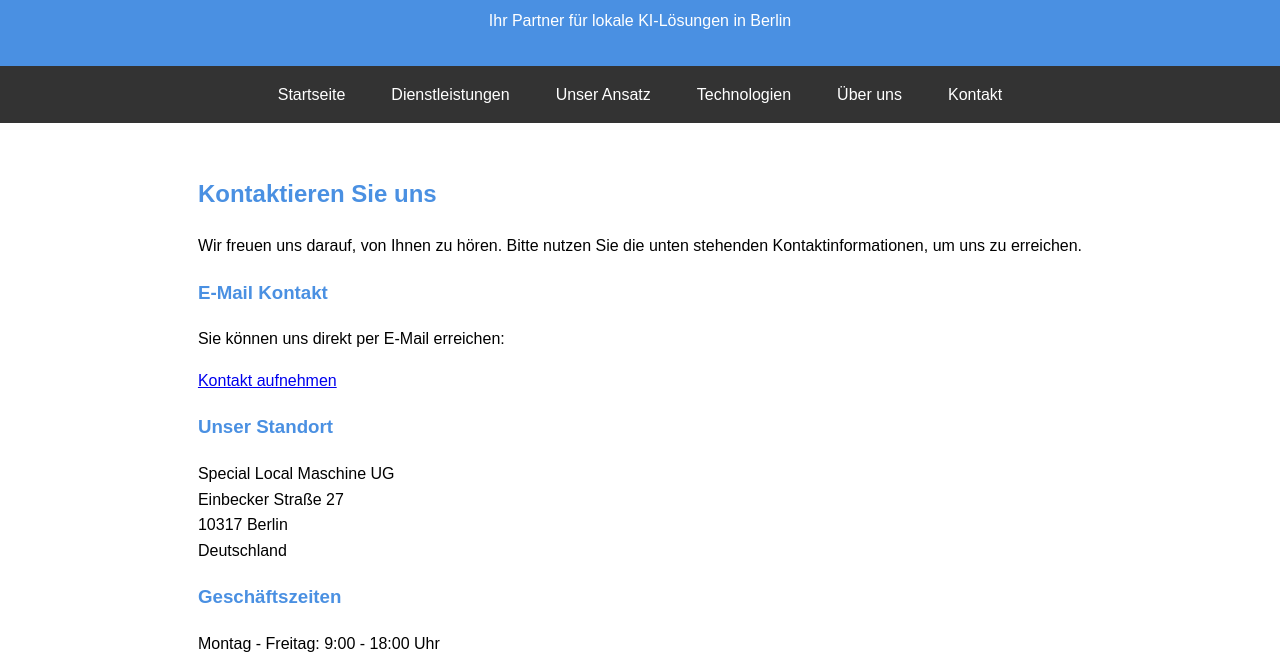
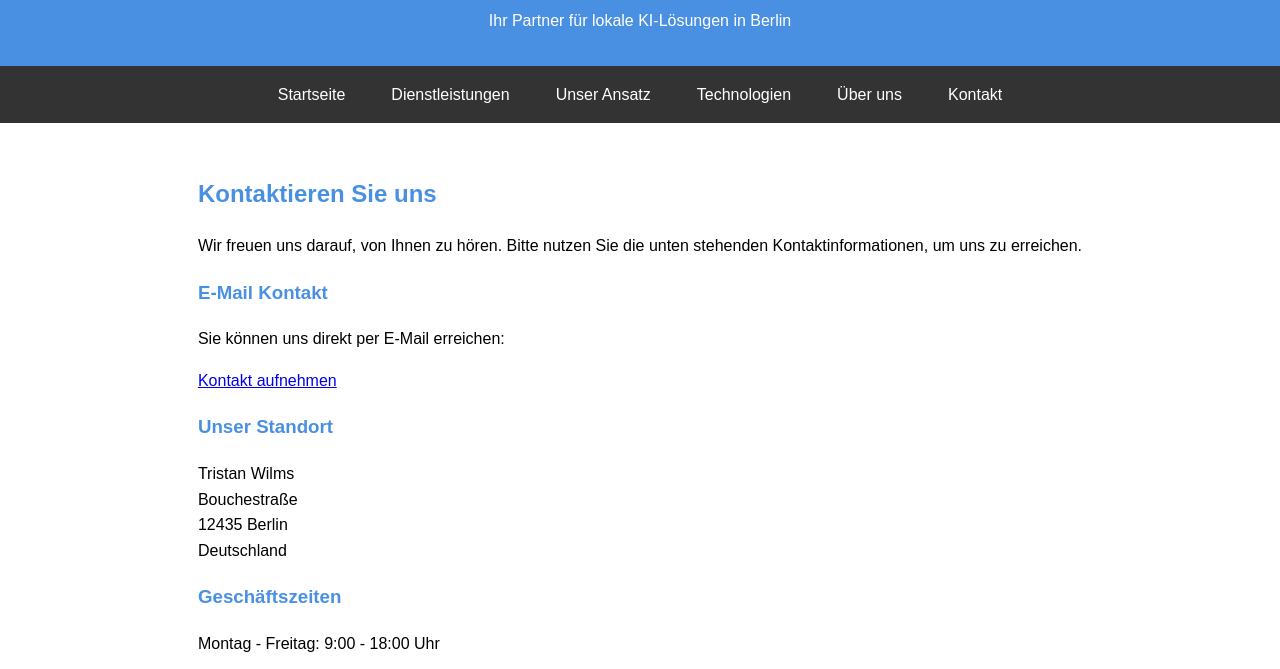
Before and after one commit to enving/localmaschine.github.io, a plain HTML site: page kontakt.html in a window 1280 px wide. Shown: the part 102-771 px from the top of the page. Drawn offline with Linux system fonts and the light colour scheme.

Commit message:
aktualisiert Dezember 2024

```diff
--- a/kontakt.html
+++ b/kontakt.html
@@ -91,9 +91,9 @@
             <p><a href="mailto:tristanwilms111@gmail.com">Kontakt aufnehmen</a></p>
 
             <h3>Unser Standort</h3>
-            <p>Special Local Maschine UG<br>
-            Einbecker Straße 27<br>
-            10317 Berlin<br>
+            <p>Tristan Wilms<br>
+            Bouchestraße<br>
+            12435 Berlin<br>
             Deutschland</p>
 
             <h3>Geschäftszeiten</h3>
```
